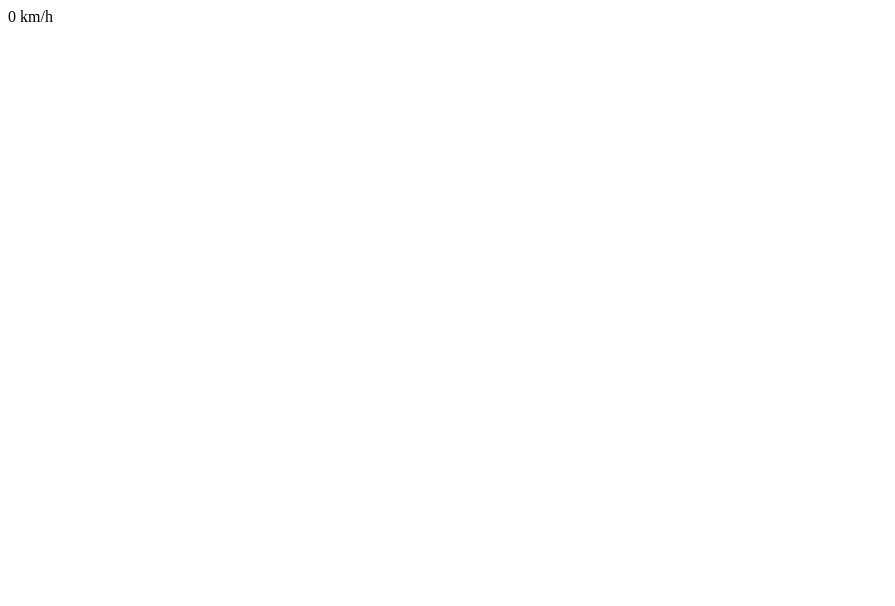
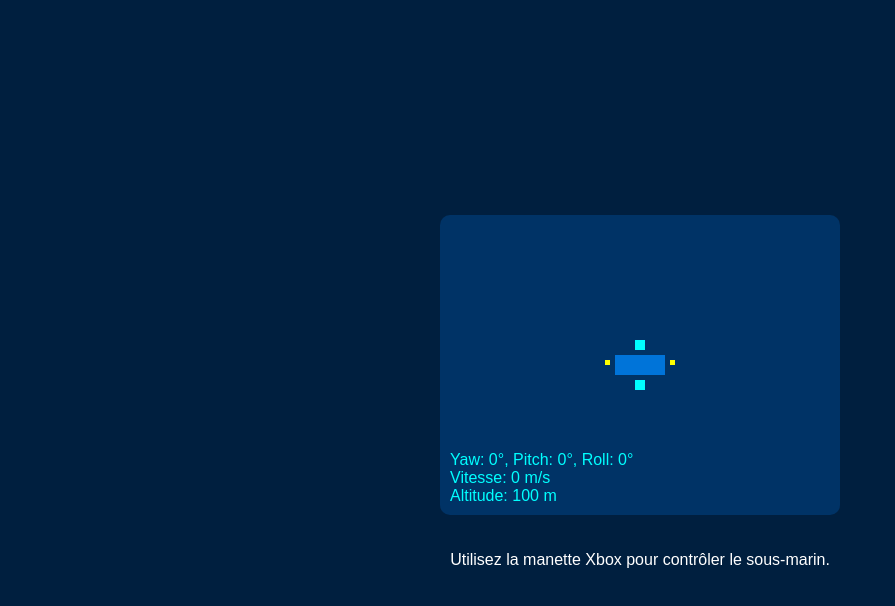
Before and after one commit to mateorey22/submarine-controll, a plain HTML site: page index.html in a window 1280 px wide. Shown: the whole page, without its empty margins (0-895 px from the left). Drawn offline with Linux system fonts and the light colour scheme.

Commit message:
Update index.html

```diff
--- a/index.html
+++ b/index.html
@@ -1,17 +1,110 @@
 <!DOCTYPE html>
-<html>
+<html lang="fr">
 <head>
+  <meta charset="UTF-8">
+  <meta name="viewport" content="width=device-width, initial-scale=1.0">
   <title>Contrôle du Sous-Marin DJI Style (Manette Xbox)</title>
   <style>
-    /* Ajoutez ici vos styles, comme ceux de la structure et de la mise en forme du sous-marin */
-    /* Exemple : .scene, .submarine-body, .direction-arrow, etc. */
+    body {
+      font-family: Arial, sans-serif;
+      display: flex;
+      justify-content: center;
+      align-items: center;
+      background-color: #001f3f;
+      color: white;
+      height: 100vh;
+      margin: 0;
+    }
+    #container {
+      display: flex;
+      flex-direction: column;
+      align-items: center;
+    }
+    #orientation {
+      width: 400px;
+      height: 300px;
+      position: relative;
+      background-color: #003366;
+      border-radius: 10px;
+      overflow: hidden;
+      margin-bottom: 20px;
+    }
+    .scene {
+      width: 100%;
+      height: 100%;
+      position: relative;
+    }
+    #submarine {
+      position: absolute;
+      top: 50%;
+      left: 50%;
+      transform: translate(-50%, -50%);
+    }
+    .submarine-body {
+      width: 50px;
+      height: 20px;
+      background-color: #0074D9;
+      position: relative;
+    }
+    .direction-arrow {
+      width: 10px;
+      height: 10px;
+      position: absolute;
+      background-color: cyan;
+    }
+    .front-arrow {
+      top: -15px;
+      left: 20px;
+      transform: rotate(0deg);
+    }
+    .rear-arrow {
+      bottom: -15px;
+      left: 20px;
+      transform: rotate(180deg);
+    }
+    .headlights {
+      width: 5px;
+      height: 5px;
+      background-color: yellow;
+      position: absolute;
+      top: 5px;
+    }
+    .headlight-left {
+      left: -10px;
+    }
+    .headlight-right {
+      right: -10px;
+    }
+    .light-beam {
+      width: 5px;
+      height: 50px;
+      background-color: rgba(255, 255, 0, 0.3);
+      position: absolute;
+      top: -50px;
+      left: 50%;
+      transform: translateX(-50%);
+      display: none;
+    }
+    .hud-overlay {
+      position: absolute;
+      bottom: 10px;
+      left: 10px;
+      color: cyan;
+      font-size: 16px;
+    }
+    .bubble {
+      position: absolute;
+      width: 5px;
+      height: 5px;
+      background-color: rgba(255, 255, 255, 0.8);
+      border-radius: 50%;
+    }
   </style>
 </head>
 <body>
   <div id="container">
     <div id="orientation">
       <div class="scene">
-        <div class="reference-grid"></div>
         <div id="submarine">
           <div class="submarine-body"></div>
           <div class="direction-arrow front-arrow"></div>
@@ -20,73 +113,74 @@
           <div class="headlights headlight-right"></div>
           <div class="light-beam"></div>
         </div>
-        <div class="direction-indicator"></div>
         <div class="hud-overlay">
-          <div class="attitude-indicator"></div>
-          <div class="speed-indicator">0 km/h</div>
+          <div class="attitude-indicator">Yaw: 0°, Pitch: 0°, Roll: 0°</div>
+          <div class="speed-indicator">Vitesse: 0 m/s</div>
+          <div class="altitude-indicator">Altitude: 100 m</div>
         </div>
       </div>
     </div>
+    <p>Utilisez la manette Xbox pour contrôler le sous-marin.</p>
   </div>
 
   <script>
     let currentPosition = { x: 0, y: 0, z: 100 };
     let currentRotation = { yaw: 0, pitch: 0, roll: 0 };
     let headlightsOn = false;
+    let forwardSpeed = 0;
 
     function updateSubmarine(gamepad) {
-      // Joystick gauche : Déplacement horizontal (axes 0 et 1)
-      const yawInput = gamepad.axes[0];
-      const forwardInput = gamepad.axes[1];
+      const yawInput = gamepad.axes[0];     // Déplacement latéral
+      const forwardInput = gamepad.axes[1]; // Avant/arrière
+      const pitchInput = gamepad.axes[3];   // Inclinaison verticale
+      const rollInput = gamepad.axes[2];    // Rotation horizontale
 
+      // Ajuste la rotation
       currentRotation.yaw += yawInput * 3;
-
-      // Joystick droit : Pitch (axes 2 et 3)
-      const pitchInput = gamepad.axes[3];
-      const rollInput = gamepad.axes[2];
-
       currentRotation.pitch = pitchInput * 30;
       currentRotation.roll = rollInput * 30;
 
-      // Gâchettes pour la montée/descente
-      const verticalSpeed = (gamepad.buttons[7].value - gamepad.buttons[6].value) * 2;
+      // Calcule le mouvement
+      forwardSpeed = -forwardInput * 5; // Vitesse en m/s
+      const angle = (currentRotation.yaw - 90) * (Math.PI / 180);
 
-      // Calculer le mouvement en fonction de l'orientation et de l'input avant/arrière
-      const angle = (currentRotation.yaw - 90) * (Math.PI / 180);
-      const forwardSpeed = -forwardInput * 5;
-
-      if (Math.abs(forwardSpeed) > 0.1) {
       currentPosition.x += Math.cos(angle) * forwardSpeed;
       currentPosition.y += Math.sin(angle) * forwardSpeed;
-        // Exemple : créer des bulles à l'arrière du sous-marin
-        createBubbleTrail(forwardSpeed, angle);
-      }
 
-      // Mettre à jour la position verticale
+      // Ajuste l'altitude avec les gâchettes
+      const verticalSpeed = (gamepad.buttons[7].value - gamepad.buttons[6].value) * 2;
       currentPosition.z += verticalSpeed;
       currentPosition.z = Math.max(50, Math.min(150, currentPosition.z));
 
-      // Activation des phares avec le bouton Y (bouton 3)
+      // Phares (bouton Y)
       if (gamepad.buttons[3].pressed) {
         headlightsOn = !headlightsOn;
         toggleHeadlights(headlightsOn);
       }
+
+      updateHUD();
+      createBubbleTrail(forwardSpeed, angle);
     }
 
     function toggleHeadlights(state) {
-      document.querySelectorAll('.headlight-left, .headlight-right, .light-beam').forEach(element => {
-        element.style.display = state ? 'block' : 'none';
-      });
+      document.querySelector('.light-beam').style.display = state ? 'block' : 'none';
+    }
+
+    function updateHUD() {
+      document.querySelector('.attitude-indicator').textContent = `Yaw: ${currentRotation.yaw.toFixed(1)}°, Pitch: ${currentRotation.pitch.toFixed(1)}°, Roll: ${currentRotation.roll.toFixed(1)}°`;
+      document.querySelector('.speed-indicator').textContent = `Vitesse: ${Math.abs(forwardSpeed).toFixed(1)} m/s`;
+      document.querySelector('.altitude-indicator').textContent = `Altitude: ${currentPosition.z.toFixed(1)} m`;
     }
 
     function createBubbleTrail(speed, angle) {
-      // Simulation des bulles à l'arrière du sous-marin (exemple visuel)
+      if (speed > 0.1) {
         const bubble = document.createElement('div');
         bubble.classList.add('bubble');
-      bubble.style.left = `${currentPosition.x * 6 - Math.cos(angle) * 50}px`;
-      bubble.style.top = `${currentPosition.y * 4 - Math.sin(angle) * 50}px`;
+        bubble.style.left = `${currentPosition.x * 0.5 + 200}px`;
+        bubble.style.top = `${currentPosition.y * 0.5 + 150}px`;
         document.querySelector('.scene').appendChild(bubble);
         setTimeout(() => bubble.remove(), 3000);
+      }
     }
 
     function updateGamepad() {
@@ -98,7 +192,7 @@
     }
 
     window.addEventListener("gamepadconnected", () => {
-      console.log("Gamepad connecté !");
+      console.log("Manette Xbox connectée !");
       updateGamepad();
     });
   </script>
```
Lines whose indentation alone changed are shown as unchanged.
